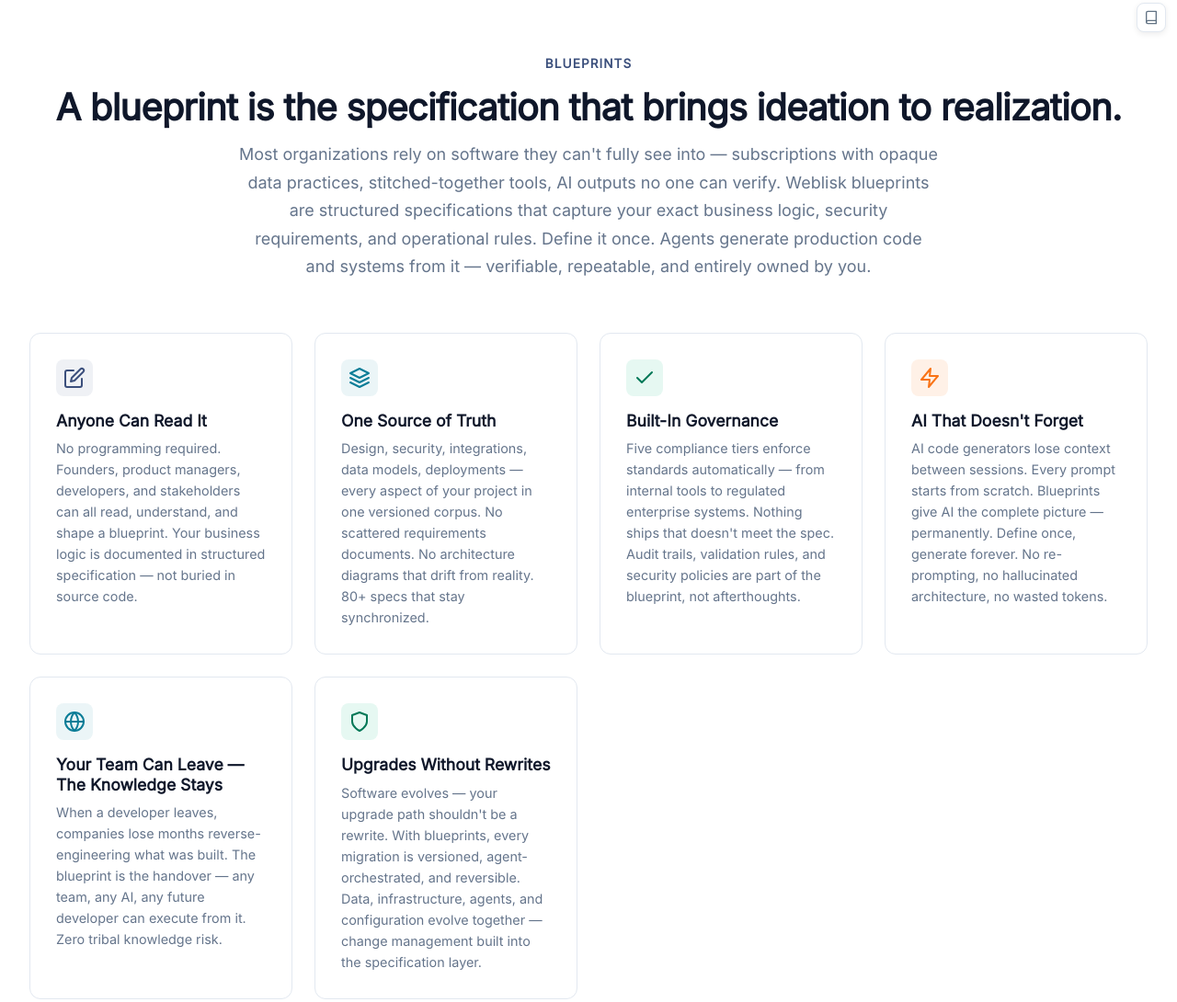
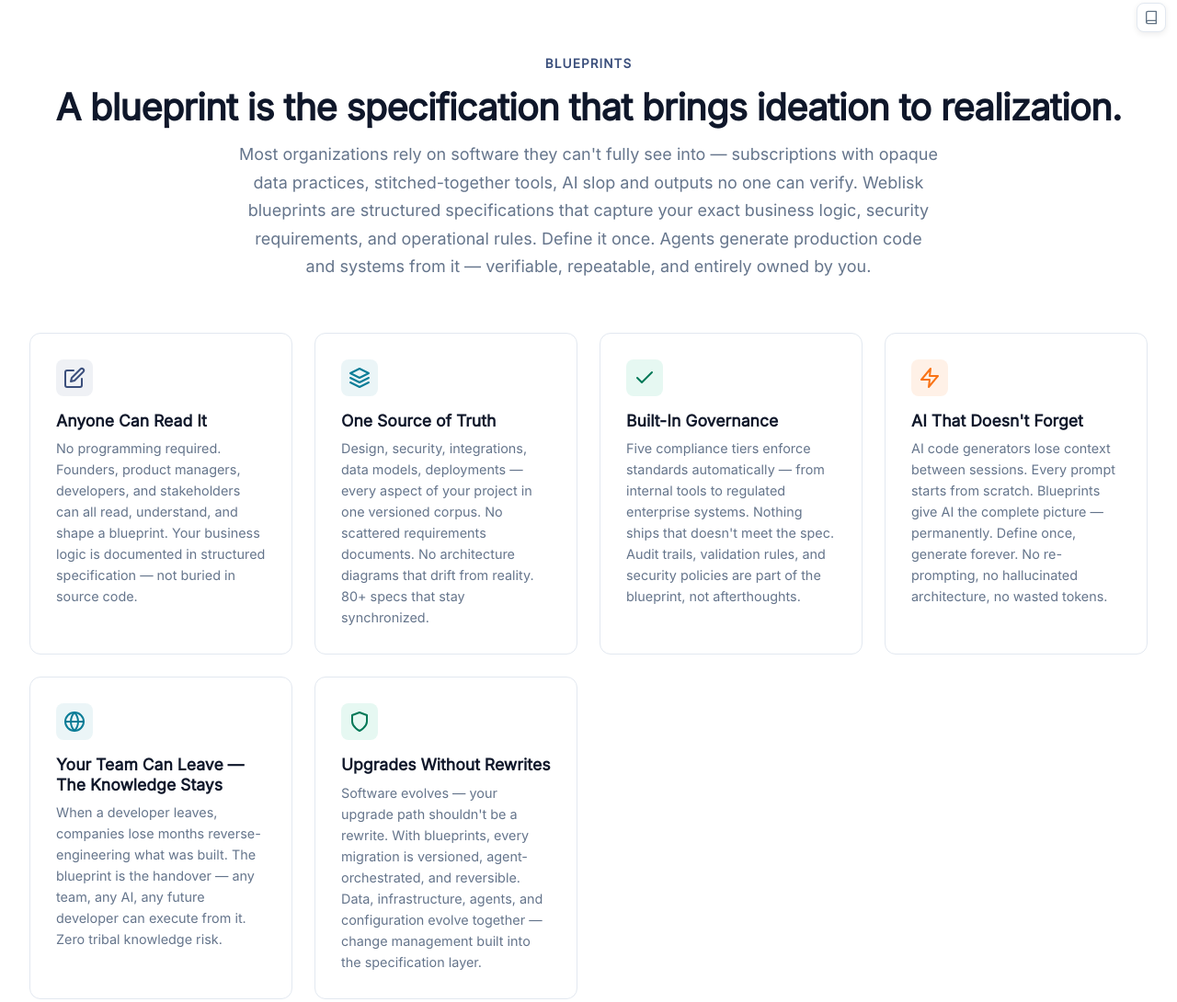
Before and after one commit to avaropoint/weblisk-public, a plain HTML site: page public/index.html in a window 1280 px wide. Shown: the part 1282-2372 px from the top of the page at 92% size. Drawn offline with Linux system fonts and the light colour scheme.

Commit message:
copy: 'AI slop and outputs no one can verify'

```diff
--- a/public/index.html
+++ b/public/index.html
@@ -282,7 +282,7 @@
         <div class="section-header">
           <span class="section-label">Blueprints</span>
           <h2 id="blueprint-heading">A blueprint is the specification that brings ideation to realization.</h2>
-          <p>Most organizations rely on software they can't fully see into — subscriptions with opaque data practices, stitched-together tools, AI outputs no one can verify. Weblisk blueprints are structured specifications that capture your exact business logic, security requirements, and operational rules. Define it once. Agents generate production code and systems from it — verifiable, repeatable, and entirely owned by you.</p>
+          <p>Most organizations rely on software they can't fully see into — subscriptions with opaque data practices, stitched-together tools, AI slop and outputs no one can verify. Weblisk blueprints are structured specifications that capture your exact business logic, security requirements, and operational rules. Define it once. Agents generate production code and systems from it — verifiable, repeatable, and entirely owned by you.</p>
         </div>
         <div class="feature-grid" data-reveal-stagger>
           <div class="feature-card">
```
Also changed, not shown: 1 other file.
